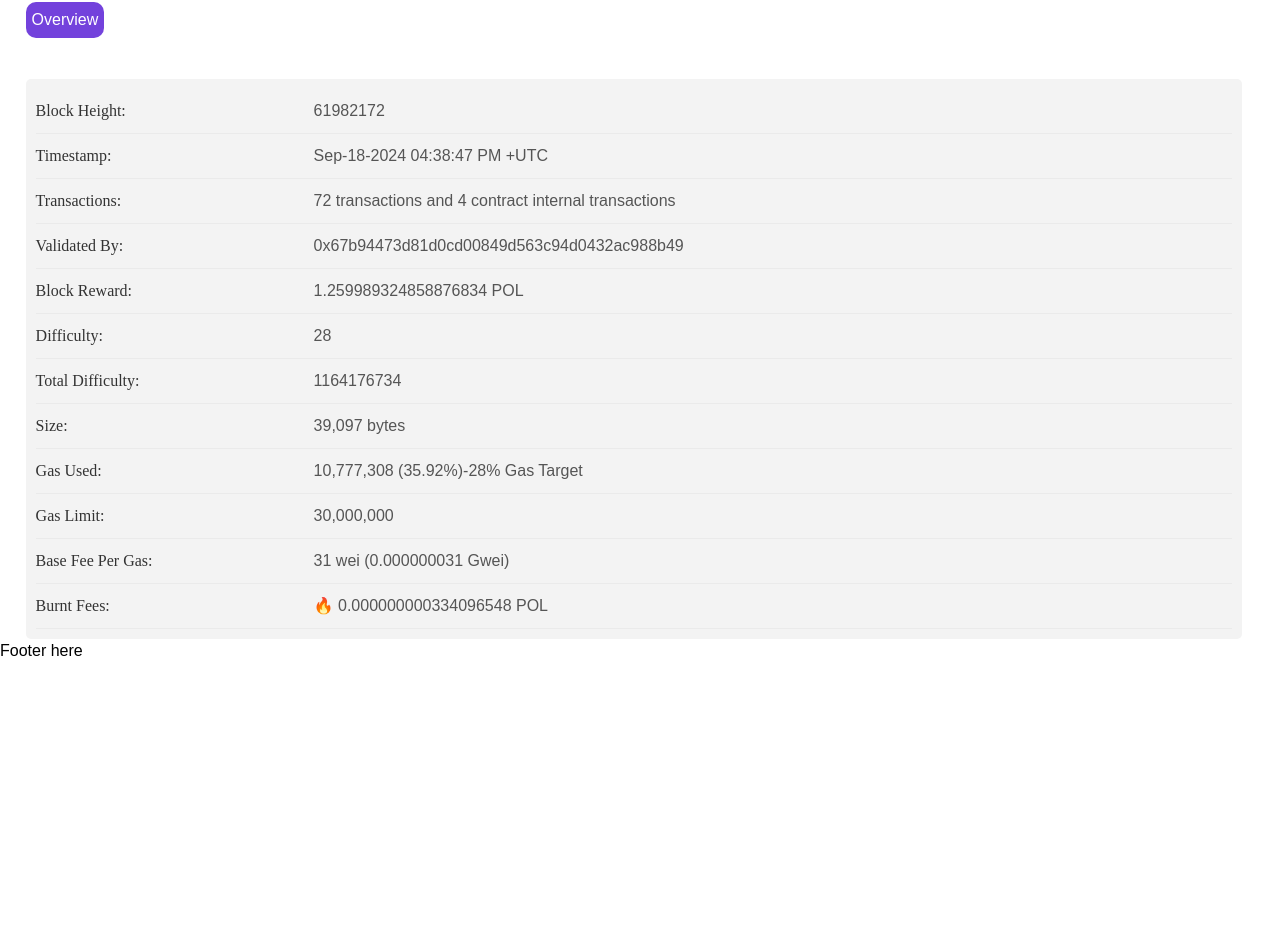
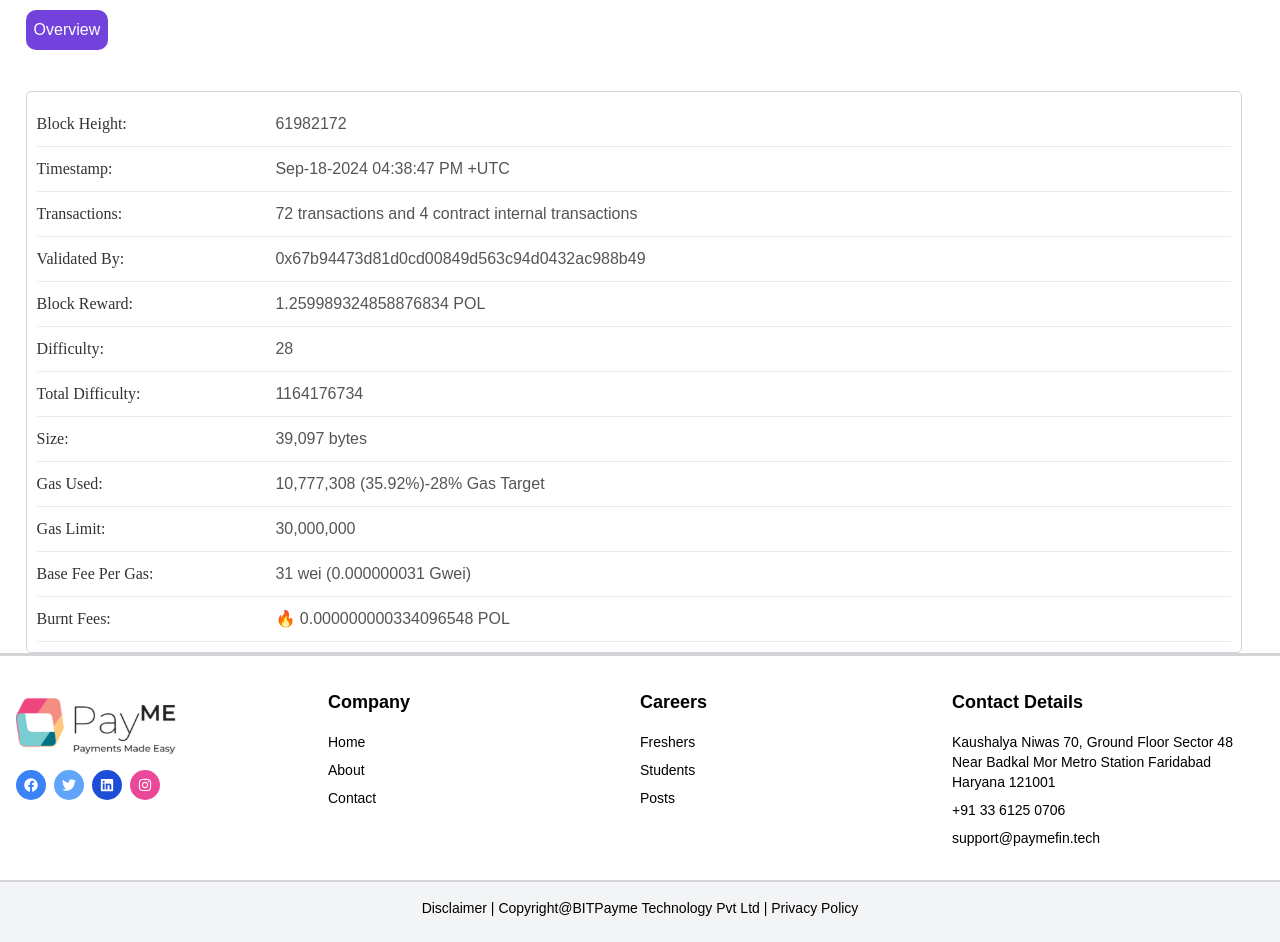
Before and after one commit to yashashvitaank/chain-page-payme, a React (Vite) app: page /blocks/909421 in a window 1280 px wide. Shown: the part 178-1120 px from the top of the page. Before the commit the page ends 841 px from the top, so only its background shows below. Built offline with nearby package versions, Linux system fonts and the light colour scheme.

Commit message:
chain page overview section completed

```diff
--- a/package.json
+++ b/package.json
@@ -14,6 +14,7 @@
     "react": "^18.3.1",
     "react-chartjs-2": "^5.2.0",
     "react-dom": "^18.3.1",
+    "react-icons": "^5.3.0",
     "react-router-dom": "^6.26.2",
     "sass": "^1.78.0"
   },
--- a/src/components/BlockDescription.jsx
+++ b/src/components/BlockDescription.jsx
@@ -4,67 +4,67 @@ import { blockData } from "../data/DataBlock";
 function BlockDescription() {
     return(
     <>
-    <div className="flex">
-    <h1 className="font-semibold text-[25px] ml-[2vw] mt-[2vh] mb-[1vh]">Block</h1>
-    <p className="ml-[2vw] mt-[3.5vh]">#61982172</p>
+    <div className="flex items-center gap-4 m-4">
+    <p className="font-semibold text-[25px]">Block</p>
+    <p className="">#61982172</p>
     </div>
     <hr />
-    <button className="bg-[#7342dc] text-[white] ml-[2vw] my-[2vh] p-1.5 rounded-[10px]">Overview</button>
+    <button className="bg-[#7342dc] text-[white] md:ml-[2vw] my-[2vh] mx-2 p-2 rounded-[10px]">Overview</button>
 
-    <div className="bg-[#f3f3f3] w-[95vw] ml-[2vw] mt-[2vw] p-2.5 rounded-[5px]">
-    <div className="flex items-center text-base px-0 py-2.5 border-b-[#eaeaea] border-b border-solid last:border-b-[none]">
-        <span className="font-[bold] text-[#333] flex-1">Block Height:</span>
-        <span className="text-[#555] flex-1 text-left ml-[-50vw]">{blockData.blockHeight}</span>
+    <div className="bg-[#fff] w-[95vw] ml-[2vw] mt-[2vw] p-2.5 rounded-[5px] border border-zinc-300">
+    <div className="flex flex-col md:flex-row md:items-center text-base px-0 py-2.5 border-b-[#eaeaea] border-b border-solid last:border-b-[none]">
+        <span className="font-[bold] text-[#333] md:min-w-[20%]">Block Height:</span>
+        <span className="text-[#555]">{blockData.blockHeight}</span>
     </div>
-    <div className="flex items-center text-base px-0 py-2.5 border-b-[#eaeaea] border-b border-solid last:border-b-[none]">
-        <span className="font-[bold] text-[#333] flex-1">Timestamp:</span>
-        <span className="text-[#555] flex-1 text-left ml-[-50vw]">{blockData.timestamp}</span>
+    <div className="flex flex-col md:flex-row md:items-center  text-base px-0 py-2.5 border-b-[#eaeaea] border-b border-solid last:border-b-[none]">
+        <span className="font-[bold] text-[#333] md:min-w-[20%] ">Timestamp:</span>
+        <span className="text-[#555]  ">{blockData.timestamp}</span>
     </div>
-    <div className="flex items-center text-base px-0 py-2.5 border-b-[#eaeaea] border-b border-solid last:border-b-[none]">
-        <span className="font-[bold] text-[#333] flex-1">Transactions:</span>
-        <span className="text-[#555] flex-1 text-left ml-[-50vw]">
+    <div className="flex  flex-col md:flex-row md:items-center  text-base px-0 py-2.5 border-b-[#eaeaea] border-b border-solid last:border-b-[none]">
+        <span className="font-[bold] text-[#333] md:min-w-[20%] ">Transactions:</span>
+        <span className="text-[#555]  ">
         {blockData.transactions.count} transactions and {blockData.transactions.internalTransactions} contract internal transactions
         </span>
     </div>
-    <div className="flex items-center text-base px-0 py-2.5 border-b-[#eaeaea] border-b border-solid last:border-b-[none]">
-        <span className="font-[bold] text-[#333] flex-1">Validated By:</span>
-        <span className="text-[#555] flex-1 text-left ml-[-50vw]">{blockData.validatedBy}</span>
+    <div className="flex  flex-col md:flex-row md:items-center  text-base px-0 py-2.5 border-b-[#eaeaea] border-b border-solid last:border-b-[none]">
+        <span className="font-[bold] text-[#333] md:min-w-[20%] ">Validated By:</span>
+        <span className="text-[#555]   truncate">{blockData.validatedBy}</span>
     </div>
-    <div className="flex items-center text-base px-0 py-2.5 border-b-[#eaeaea] border-b border-solid last:border-b-[none]">
-        <span className="font-[bold] text-[#333] flex-1">Block Reward:</span>
-        <span className="text-[#555] flex-1 text-left ml-[-50vw]">{blockData.blockReward}</span>
+    <div className="flex  flex-col md:flex-row md:items-center  text-base px-0 py-2.5 border-b-[#eaeaea] border-b border-solid last:border-b-[none]">
+        <span className="font-[bold] text-[#333] md:min-w-[20%] ">Block Reward:</span>
+        <span className="text-[#555]">{blockData.blockReward}</span>
     </div>
-    <div className="flex items-center text-base px-0 py-2.5 border-b-[#eaeaea] border-b border-solid last:border-b-[none]">
-        <span className="font-[bold] text-[#333] flex-1">Difficulty:</span>
-        <span className="text-[#555] flex-1 text-left ml-[-50vw]">{blockData.difficulty}</span>
+    <div className="flex  flex-col md:flex-row md:items-center  text-base px-0 py-2.5 border-b-[#eaeaea] border-b border-solid last:border-b-[none]">
+        <span className="font-[bold] text-[#333] md:min-w-[20%] ">Difficulty:</span>
+        <span className="text-[#555]">{blockData.difficulty}</span>
     </div>
-    <div className="flex items-center text-base px-0 py-2.5 border-b-[#eaeaea] border-b border-solid last:border-b-[none]">
-        <span className="font-[bold] text-[#333] flex-1">Total Difficulty:</span>
-        <span className="text-[#555] flex-1 text-left ml-[-50vw]">{blockData.totalDifficulty}</span>
+    <div className="flex  flex-col md:flex-row md:items-center  text-base px-0 py-2.5 border-b-[#eaeaea] border-b border-solid last:border-b-[none]">
+        <span className="font-[bold] text-[#333] md:min-w-[20%] ">Total Difficulty:</span>
+        <span className="text-[#555]">{blockData.totalDifficulty}</span>
     </div>
 
-    <div className="flex items-center text-base px-0 py-2.5 border-b-[#eaeaea] border-b border-solid last:border-b-[none]">
-        <span className="font-[bold] text-[#333] flex-1">Size:</span>
-        <span className="text-[#555] flex-1 text-left ml-[-50vw]">{blockData.size}</span>
+    <div className="flex  flex-col md:flex-row md:items-center  text-base px-0 py-2.5 border-b-[#eaeaea] border-b border-solid last:border-b-[none]">
+        <span className="font-[bold] text-[#333] md:min-w-[20%] ">Size:</span>
+        <span className="text-[#555]">{blockData.size}</span>
     </div>
-    <div className="flex items-center text-base px-0 py-2.5 border-b-[#eaeaea] border-b border-solid last:border-b-[none]">
-        <span className="font-[bold] text-[#333] flex-1">Gas Used:</span>
-        <span className="text-[#555] flex-1 text-left ml-[-50vw]">
+    <div className="flex  flex-col md:flex-row md:items-center  text-base px-0 py-2.5 border-b-[#eaeaea] border-b border-solid last:border-b-[none]">
+        <span className="font-[bold] text-[#333] md:min-w-[20%] ">Gas Used:</span>
+        <span className="text-[#555]">
         {blockData.gasUsed.amount} ({blockData.gasUsed.percentage})
         <span className="gas-target">{blockData.gasUsed.gasTarget}</span>
         </span>
     </div>
     <div className="flex items-center text-base px-0 py-2.5 border-b-[#eaeaea] border-b border-solid last:border-b-[none]">
-        <span className="font-[bold] text-[#333] flex-1">Gas Limit:</span>
-        <span className="text-[#555] flex-1 text-left ml-[-50vw]">{blockData.gasLimit}</span>
+        <span className="font-[bold] text-[#333] md:min-w-[20%] ">Gas Limit:</span>
+        <span className="text-[#555]">{blockData.gasLimit}</span>
     </div>
     <div className="flex items-center text-base px-0 py-2.5 border-b-[#eaeaea] border-b border-solid last:border-b-[none]">
-        <span className="font-[bold] text-[#333] flex-1">Base Fee Per Gas:</span>
-        <span className="text-[#555] flex-1 text-left ml-[-50vw]">{blockData.baseFeePerGas}</span>
+        <span className="font-[bold] text-[#333] md:min-w-[20%] ">Base Fee Per Gas:</span>
+        <span className="text-[#555]">{blockData.baseFeePerGas}</span>
     </div>
     <div className="flex items-center text-base px-0 py-2.5 border-b-[#eaeaea] border-b border-solid last:border-b-[none]">
-        <span className="font-[bold] text-[#333] flex-1">Burnt Fees:</span>
-        <span className="text-[#555] flex-1 text-left ml-[-50vw]">
+        <span className="font-[bold] text-[#333] md:min-w-[20%] ">Burnt Fees:</span>
+        <span className="text-[#555]">
         <span role="img" aria-label="fire">🔥</span> {blockData.burntFees}
         </span>
     </div>
--- a/src/components/Footer.jsx
+++ b/src/components/Footer.jsx
@@ -1,11 +1,75 @@
-import React from 'react'
+// eslint-disable-next-line no-unused-vars
+import React from 'react';
+import { FaFacebook, FaTwitter, FaLinkedin, FaInstagram } from 'react-icons/fa'; // Import social media icons
+import logo from '/logoblack.svg'; // Import logo image
 
-function Footer() {
+const Footer = () => {
   return (
-    <div>
+    <div className="bg-white border-t border-zinc-300">
+      {/* Top Black Line */}
+      <div className="border-b-2 border-zinc-300"></div>
 
+      <div className="container mx-auto px-4 py-8">
+        {/* Footer Content Row */}
+        <div className="flex flex-wrap">
+          {/* Logo Section */}
+          <div className="w-full md:w-1/4 mb-8 md:mb-0">
+            <div className="mb-4">
+              <img src={logo} alt="Company Logo" className="w-40 h-auto" />
+            </div>
+            <div className="flex space-x-2 mt-2">
+              <a href="#" className="bg-blue-500 text-white p-2 rounded-full text-sm"><FaFacebook /></a>
+              <a href="#" className="bg-blue-400 text-white p-2 rounded-full text-sm"><FaTwitter /></a>
+              <a href="#" className="bg-blue-700 text-white p-2 rounded-full text-sm"><FaLinkedin /></a>
+              <a href="#" className="bg-pink-500 text-white p-2 rounded-full text-sm"><FaInstagram /></a>
+            </div>
+          </div>
+
+          {/* Company Column */}
+          <div className="w-full md:w-1/4 mb-8 md:mb-0">
+            <h3 className="text-lg font-bold mb-4 text-primary-black">Company</h3>
+            <ul className="space-y-2 text-sm text-primary-black">
+              <li><a href="https://paymefin.tech/"  target='_blank' className="hover:underline">Home</a></li>
+              <li><a href="https://paymefin.tech/about" target='_blank' className="hover:underline">About</a></li>
+              <li><a href="https://paymefin.tech/contact" target='_blank' className="hover:underline">Contact</a></li>
+            </ul>
+          </div>
+
+          {/* Careers Column */}
+          <div className="w-full md:w-1/4 mb-8 md:mb-0">
+            <h3 className="text-lg font-bold mb-4 text-primary-black">Careers</h3>
+            <ul className="space-y-2 text-sm text-primary-black">
+              <li><a href="#" className="hover:underline">Freshers</a></li>
+              <li><a href="#" className="hover:underline">Students</a></li>
+              <li><a href="#" className="hover:underline">Posts</a></li>
+            </ul>
+          </div>
+
+          {/* Company Details Column */}
+          <div className="w-full md:w-1/4 mb-8 md:mb-0">
+            <h3 className="text-lg font-bold mb-4 text-primary-black">Contact Details</h3>
+            <ul className="space-y-2 text-sm text-primary-black">
+              <li><a href="#" className="hover:underline">Kaushalya Niwas 70, Ground Floor Sector 48 Near Badkal Mor Metro Station Faridabad Haryana 121001</a></li>
+              <li><a href="#" className="hover:underline">+91 33 6125 0706</a></li>
+              <li><a href="mailto:support@paymefin.tech" className="hover:underline">support@paymefin.tech</a></li>
+            </ul>
+          </div>
+        </div>
+      </div>
+
+      {/* Bottom Black Line */}
+      <div className="border-t-2 border-zinc-300"></div>
+
+      {/* Footer Links */}
+      <div className="bg-gray-100 py-4 text-center text-sm">
+        <p className="mb-2 text-primary-black">
+          <a href="#" className="hover:underline">Disclaimer</a> |
+          <a href="#" className="hover:underline"> Copyright@BITPayme Technology Pvt Ltd</a> |
+          <a href="#" className="hover:underline"> Privacy Policy</a>
+        </p>
+      </div>
     </div>
-  )
-}
+  );
+};
 
-export default Footer
+export default Footer;
--- a/src/components/HomeContent.jsx
+++ b/src/components/HomeContent.jsx
@@ -6,7 +6,8 @@ import TableSection from './TableSection'
 
 function HomeContent() {
   return (
-    <div className='w-full px-20 pb-4'><SearchInput />
+    <div className='w-full p-2 md:px-20 pb-4'>
+      <SearchInput />
     <GeneralSection/>
         <div className='w-full flex justify-center items-center gap-4 flex-col lg:flex-row'>
             <TableSection data={blocks} type="blocks" />
--- a/src/components/Layout.jsx
+++ b/src/components/Layout.jsx
@@ -3,6 +3,7 @@ import { Outlet } from "react-router-dom";
 
 import PriceTab from "./PriceTab";
 import NavBar from "./NavBar";
+import Footer from "./Footer";
 
 function Layout() {
   return (
@@ -10,7 +11,7 @@ function Layout() {
       <PriceTab price="$3210" />
       <NavBar/>
       <Outlet />
-      <footer>Footer here</footer>
+      <Footer />
     </div>
   );
 }
--- a/src/components/NavBar.jsx
+++ b/src/components/NavBar.jsx
@@ -1,7 +1,9 @@
 import React, { useState } from "react";
+import Logo from "/logoblack.svg";
 import NavigationActions from "./NavigationActions";
 import { Link } from "react-router-dom";
 import MenuIcon from "/public/menu.svg";
+
 
 function NavBar() {
   const [isExpanded, setIsExpanded] = useState(false);
@@ -10,9 +12,7 @@ function NavBar() {
   };
   return (
     <div className="w-full flex justify-between items-center md:px-12 h-14 border-b-2 bg-white border-zinc-400">
-      <p className="font-bold text-lg pl-2 text-primary-blue tracking-wider">
-        PayME
-      </p>
+      <img src={Logo} alt="logo" width={120} height={80} className="pb-2" />
       <button onClick={toggleNav} className="md:hidden border-none px-4">
         <img src={MenuIcon} alt="" width={35} />
       </button>
```
Also changed, not shown: src/components/GeneralSection.jsx (+34 -37 lines), src/components/SearchInput.jsx (+4 -4 lines), 1 other file (tests, documents, lock files or other folders).
